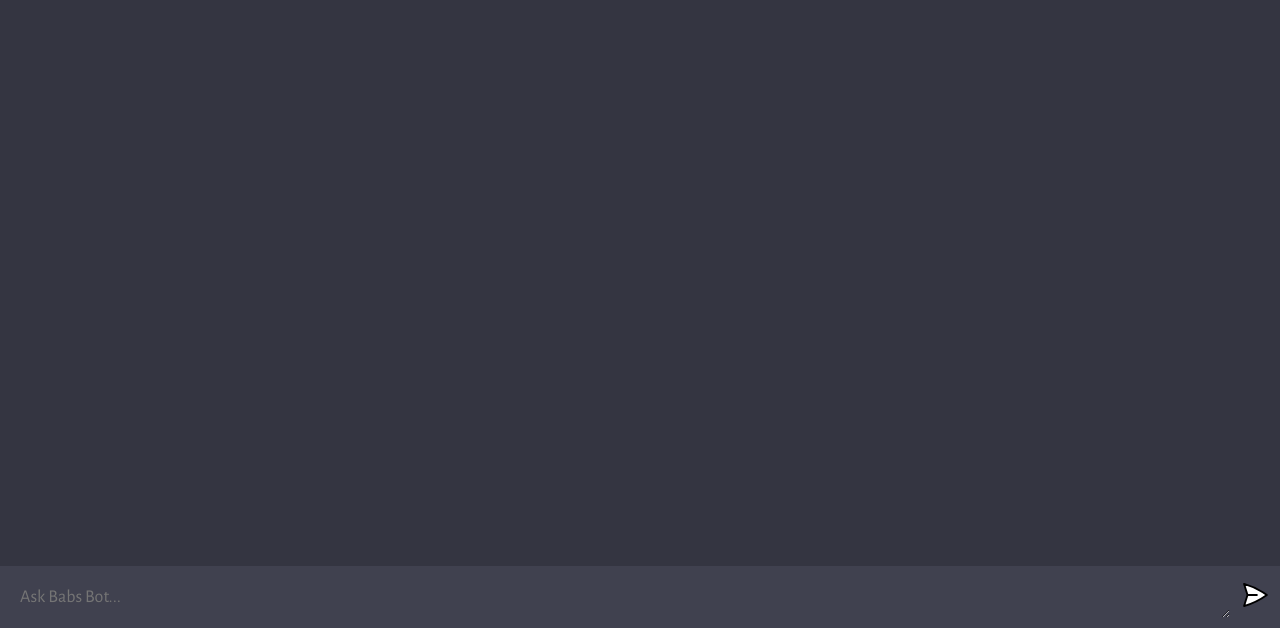
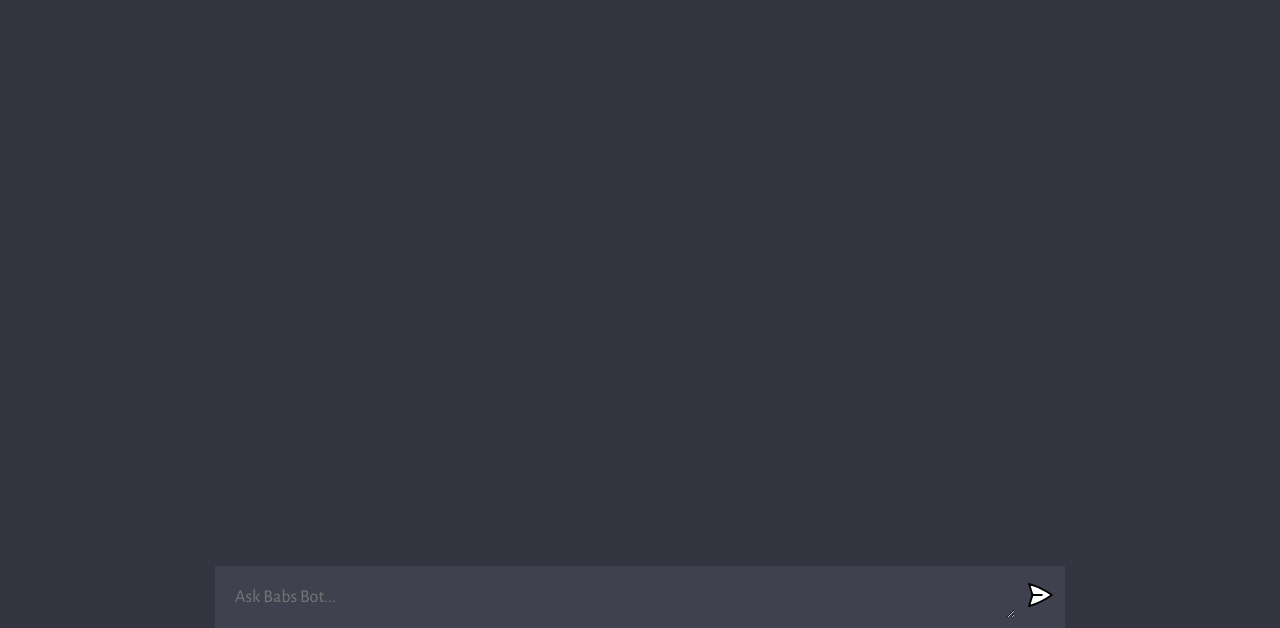
Before and after one commit to babalwa-mbolekwa/babs-bot, a website built with Vite: page client/index.html in a window 1280 px wide. Shown: the part 172-800 px from the top of the page. Built offline with nearby package versions, Linux system fonts and the light colour scheme.

Commit message:
update chatbox position

```diff
--- a/client/src/style.css
+++ b/client/src/style.css
@@ -1,4 +1,10 @@
 @import url("https://fonts.googleapis.com/css2?family=Alegreya+Sans:wght@100;300;400;500;700;800;900&display=swap");
+
+@supports (-webkit-touch-callout: none) {
+  #app {
+    height: -webkit-fill-available;
+  }
+}
 
 * {
   margin: 0;
@@ -12,30 +18,27 @@ body {
 }
 
 #app {
-  width: 100vw;
-  height: 100vh;
+  width: 100%;
+  height: 100dvh;
   background: #343541;
 
   display: flex;
   flex-direction: column;
   align-items: center;
-  justify-content: space-between;
+
+  overflow: hidden;
 }
 
 #chat_container {
   flex: 1;
   width: 100%;
-  height: 100%;
-  overflow-y: scroll;
+  overflow-y: auto;
 
   display: flex;
   flex-direction: column;
   gap: 10px;
 
-  -ms-overflow-style: none;
-  scrollbar-width: none;
-
-  padding-bottom: 20px;
+  padding-bottom: 80px;
   scroll-behavior: smooth;
 }
 
@@ -122,14 +125,18 @@ body {
 
 form {
   width: 100%;
-  max-width: 1280px;
+  max-width: 850px;
   margin: 0 auto;
+
   padding: 10px;
   background: #40414F;
 
   display: flex;
-  flex-direction: row;
   gap: 10px;
+
+  position: sticky;
+  bottom: 0;
+  z-index: 10;
 }
 
 textarea {
```
